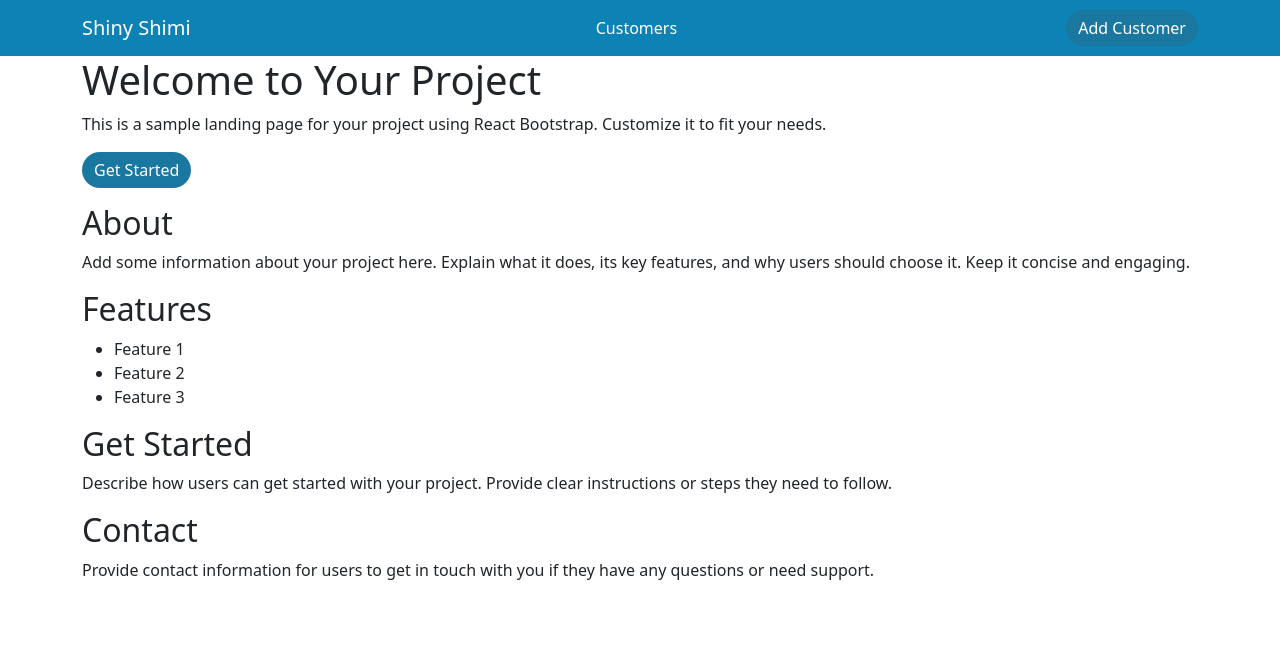
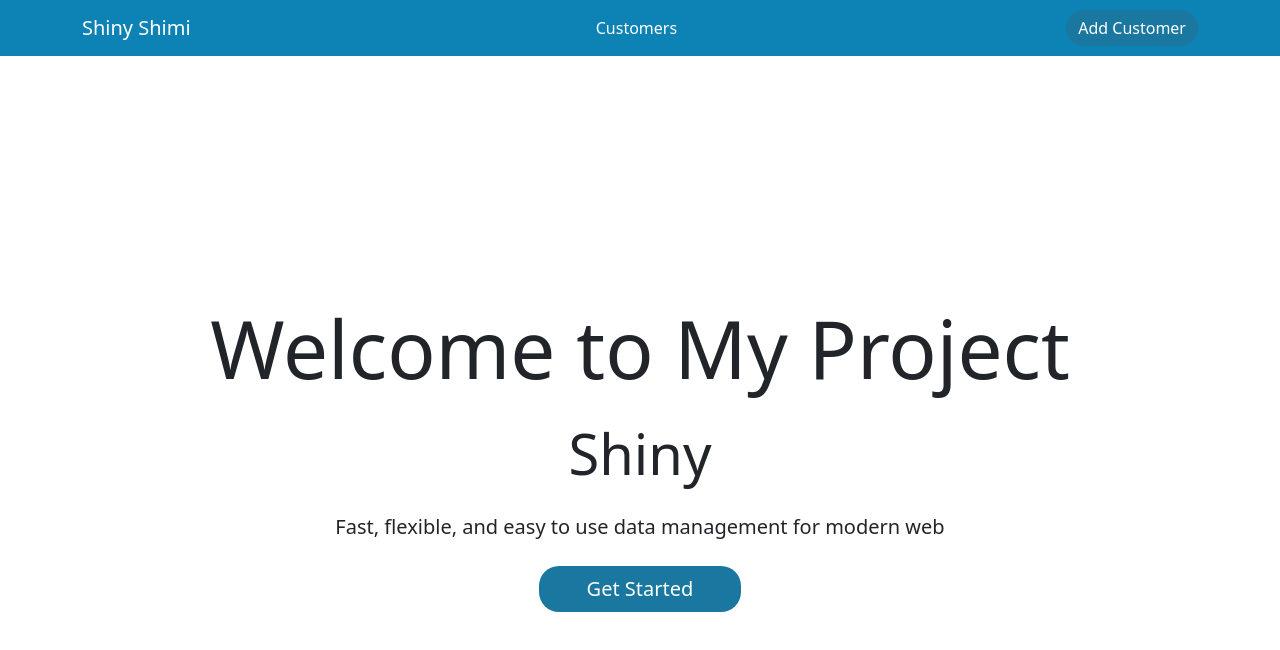
Before and after one commit to ChaimaeBinjach/React-Project, a React (Vite) app: page / in a window 1280 px wide. Shown: the top 650 px of the page. Built offline with nearby package versions, Linux system fonts and the light colour scheme.

Commit message:
done the landingPage

```diff
--- a/db.json
+++ b/db.json
@@ -262,7 +262,7 @@
     },
     {
       "id": "afeea65a-759a-403b-920b-4f36f1901af6",
-      "name": "shiny",
+      "name": "shimi",
       "email": "shimi@gmail.com",
       "address": "Boszorkány road 2.",
       "birthdate": "2023-05-19",
--- a/src/App.jsx
+++ b/src/App.jsx
@@ -1,27 +1,27 @@
-import { Route, Routes } from 'react-router-dom';
-import 'bootstrap/dist/css/bootstrap.min.css'
-import './App.css'
-import AddCustomer from './pages/AddCustomer';
-import Customer from './pages/Customer';
-import Customers from './pages/Customers';
-import EditCustomer from './pages/EditCustomer';
-import LandingPage from './pages/LandingPage';
-import NavBar from './comps/Navbar';
+import { Route, Routes } from 'react-router-dom'; // Importing Route and Routes components from 'react-router-dom' library
+import 'bootstrap/dist/css/bootstrap.min.css'; // Importing Bootstrap CSS file
+import './App.css'; // Importing custom CSS file
+import AddCustomer from './pages/AddCustomer'; // Importing AddCustomer component from './pages/AddCustomer' file
+import Customer from './pages/Customer'; // Importing Customer component from './pages/Customer' file
+import Customers from './pages/Customers'; // Importing Customers component from './pages/Customers' file
+import EditCustomer from './pages/EditCustomer'; // Importing EditCustomer component from './pages/EditCustomer' file
+import LandingPage from './pages/LandingPage'; // Importing LandingPage component from './pages/LandingPage' file
+import NavBar from './comps/Navbar'; // Importing NavBar component from './comps/Navbar' file
 
 function App() {
 
   return (
     <>
-      <NavBar />
-      <Routes>
-        <Route path='/' element={<LandingPage />} />
-        <Route path='/customers' element={<Customers />} />
-        <Route path='/addcustomer' element={<AddCustomer />} />
-        <Route path='/customer/:id' element={<Customer />} />
-        <Route path='/customer/:id/edit' element={<EditCustomer />} />
+      <NavBar /> {/* Rendering the NavBar component */}
+      <Routes> {/* Wrapping the routes in Routes component */}
+        <Route path='/' element={<LandingPage />} /> {/* Rendering the LandingPage component for the root path */}
+        <Route path='/customers' element={<Customers />} /> {/* Rendering the Customers component for '/customers' path */}
+        <Route path='/addcustomer' element={<AddCustomer />} /> {/* Rendering the AddCustomer component for '/addcustomer' path */}
+        <Route path='/customer/:id' element={<Customer />} /> {/* Rendering the Customer component for '/customer/:id' path */}
+        <Route path='/customer/:id/edit' element={<EditCustomer />} /> {/* Rendering the EditCustomer component for '/customer/:id/edit' path */}
       </Routes>
     </>
   )
 }
 
-export default App
+export default App; // Exporting the App component as default.
--- a/src/comps/CustomerForm.jsx
+++ b/src/comps/CustomerForm.jsx
@@ -3,6 +3,7 @@ import Button from 'react-bootstrap/Button';
 import Col from 'react-bootstrap/Col';
 import Form from 'react-bootstrap/Form';
 import Row from 'react-bootstrap/Row';
+
 
 const CustomerForm = ({ onSubmit, initialValue }) => {
   const [customer, setCustomer] = useState(initialValue);
--- a/src/crud.js
+++ b/src/crud.js
@@ -1,49 +1,49 @@
-import axios from 'axios';
+import axios from 'axios'; // Importing axios library
 
-const API_BASE_URL = 'http://localhost:3000';
+const API_BASE_URL = 'http://localhost:3000'; // Setting the base URL for the API
 
-export async function fetchCustomers() {
+export async function fetchCustomers() { // Defining a function to fetch all customers
   try {
-    const response = await axios.get(`${API_BASE_URL}/customers`);
-    return response.data;
-  } catch (error) {
-    console.error(error);
+    const response = await axios.get(`${API_BASE_URL}/customers`); // Sending a GET request to fetch all customers from the API
+    return response.data; // Returning the data from the response
+  } catch (error) { // Handling errors if any
+    console.error(error); // Logging the error to the console
   }
 }
 
-export async function fetchCustomer(id) {
+export async function fetchCustomer(id) { // Defining a function to fetch a single customer by id
   try {
-    const response = await axios.get(`${API_BASE_URL}/customers/${id}`);
-    return response.data;
-  } catch (error) {
-    console.error(error);
+    const response = await axios.get(`${API_BASE_URL}/customers/${id}`); // Sending a GET request to fetch the customer by id from the API
+    return response.data; // Returning the data from the response
+  } catch (error) { // Handling errors if any
+    console.error(error); // Logging the error to the console
   }
 }
 
-export async function createCustomer(newCustomer) {
+export async function createCustomer(newCustomer) { // Defining a function to create a new customer
   try {
-    const response = await axios.post(`${API_BASE_URL}/customers`, newCustomer);
-    return response.data;
-  } catch (error) {
-    console.error(error);
+    const response = await axios.post(`${API_BASE_URL}/customers`, newCustomer); // Sending a POST request to create the new customer in the API
+    return response.data; // Returning the data from the response
+  } catch (error) { // Handling errors if any
+    console.error(error); // Logging the error to the console
     throw error; // Rethrow the error to handle it in the component
   }
 }
 
-export async function updateCustomer(updatedCustomer) {
+export async function updateCustomer(updatedCustomer) { // Defining a function to update an existing customer
   try {
-    const response = await axios.put(`${API_BASE_URL}/customers/${updatedCustomer.id}`, updatedCustomer);
-    return response.data;
-  } catch (error) {
-    console.error(error);
+    const response = await axios.put(`${API_BASE_URL}/customers/${updatedCustomer.id}`, updatedCustomer); // Sending a PUT request to update the existing customer in the API
+    return response.data; // Returning the data from the response
+  } catch (error) { // Handling errors if any
+    console.error(error); // Logging the error to the console
   }
 }
 
-export async function deleteCustomer(id) {
+export async function deleteCustomer(id) { // Defining a function to delete a customer by id
   try {
-    const response = await axios.delete(`${API_BASE_URL}/customers/${id}`);
-    return response.data;
-  } catch (error) {
-    console.error(error);
+    const response = await axios.delete(`${API_BASE_URL}/customers/${id}`); // Sending a DELETE request to delete the customer by id from the API
+    return response.data; // Returning the data from the response
+  } catch (error) { // Handling errors if any
+    console.error(error); // Logging the error to the console
   }
 }
--- a/src/main.jsx
+++ b/src/main.jsx
@@ -1,15 +1,24 @@
 import {
-  QueryClient,
-  QueryClientProvider,
+  QueryClient, // Importing QueryClient component from '@tanstack/react-query' library
+  QueryClientProvider, // Importing QueryClientProvider component from '@tanstack/react-query' library
 } from '@tanstack/react-query';
-import { ReactQueryDevtools } from '@tanstack/react-query-devtools';
-import React from 'react'
-import ReactDOM from 'react-dom/client'
-import App from './App.jsx'
-import { BrowserRouter } from 'react-router-dom';
-const queryClient = new QueryClient();
 
-ReactDOM.createRoot(document.getElementById('root')).render(
+import { ReactQueryDevtools } from '@tanstack/react-query-devtools'; // Importing ReactQueryDevtools component from '@tanstack/react-query-devtools' library
+
+import React from 'react'; // Importing React library
+import ReactDOM from 'react-dom/client'; // Importing ReactDOM library
+
+import App from './App.jsx'; // Importing App component from './App.jsx' file
+import { BrowserRouter } from 'react-router-dom'; // Importing BrowserRouter component from 'react-router-dom' library
+
+const queryClient = new QueryClient(); // Creating a new instance of QueryClient
+
+ReactDOM.createRoot(document.getElementById('root')).render( // Rendering the React application
+// Enabling strict mode for React
+// Wrapping the app in BrowserRouter component
+// Wrapping the app in QueryClientProvider component, and providing the QueryClient instance to it
+// Rendering the App component
+// Rendering the ReactQueryDevtools component with initialIsOpen prop set to false
   <React.StrictMode>
     <BrowserRouter>
       <QueryClientProvider client={queryClient}>
--- a/src/pages/AddCustomer.jsx
+++ b/src/pages/AddCustomer.jsx
@@ -1,31 +1,40 @@
+// Import necessary functions and components from external libraries and files
 import { createCustomer } from "../crud";
 import { useMutation, useQueryClient } from "@tanstack/react-query";
 import { useNavigate } from 'react-router-dom';
-
 import CustomerForm from "../comps/CustomerForm";
 
+// Define a functional component called AddCustomer
 const AddCustomer = () => {
+  // Get access to the query client object and navigate function through hooks
   const queryClient = useQueryClient();
   const navigate= useNavigate();
 
+  // Use a mutation hook to handle adding a new customer
   const createCustomerMutation = useMutation({
-    mutationFn: createCustomer,
-    onSuccess: (data) => {
+    mutationFn: createCustomer, // Define the function to be called to create a new customer
+    onSuccess: (data) => { // Define what to do when the new customer is successfully created
+      // Invalidate the customers query in the cache to reflect the new data
       queryClient.invalidateQueries({ queryKey: ["customers"] });
       console.log("Success!");
-      navigate(`/customer/${data.id}`); // Navigate to the newly created customer's page
+      // Navigate to the newly created customer's page
+      navigate(`/customer/${data.id}`);
     },
   });
 
+  // Define a function to handle form submission and use the mutation hook to create the new customer
   const handleAddCustomer = (customer) => {
-    createCustomerMutation.mutate({
-      id: crypto.randomUUID(),
-      ...customer,
+    createCustomerMutation.mutate({ // Call the create customer mutation
+      id: crypto.randomUUID(), // Generate a new random ID for the new customer
+      ...customer, // Spread the submitted customer object
     });
   };
+
+  // Render a CustomerForm component and pass in a handler for form submission
   return (
     <CustomerForm onSubmit={handleAddCustomer} initialValue={{}} />
   )
 }
 
-export default AddCustomer
+// Export the AddCustomer component as the default export of this module
+export default AddCustomer;
--- a/src/pages/LandingPage.jsx
+++ b/src/pages/LandingPage.jsx
@@ -1,46 +1,21 @@
 import React from 'react';
 import Button from 'react-bootstrap/Button';
 import Container from 'react-bootstrap/Container';
+import { useNavigate } from 'react-router-dom';
 
 const LandingPage = () => {
+  const navigate= useNavigate();
+
   return (
-    <div>
-        <Container>
-          <h1>Welcome to Your Project</h1>
-          <p>
-            This is a sample landing page for your project using React Bootstrap. Customize it to fit your needs.
-          </p>
-          <p>
-            <Button variant="primary">Get Started</Button>
-          </p>
-        </Container>
+    <Container className="d-flex justify-content-center align-items-center vh-100">
+      <div className="text-center">
+        <h1 className="display-1 mb-4">Welcome to My Project</h1>
+        <h2 className="display-4 mb-4">Shiny</h2>
+        <p className="lead mb-4">Fast, flexible, and easy to use data management for modern web</p>
+        <Button onClick={() =>navigate(`/customers`)} variant="primary" className="btn-lg px-5">Get Started</Button>
 
-      <Container>
-        <h2>About</h2>
-        <p>
-          Add some information about your project here. Explain what it does, its key features, and why users should choose
-          it. Keep it concise and engaging.
-        </p>
-
-        <h2>Features</h2>
-        <ul>
-          <li>Feature 1</li>
-          <li>Feature 2</li>
-          <li>Feature 3</li>
-          {/* Add more features as needed */}
-        </ul>
-
-        <h2>Get Started</h2>
-        <p>
-          Describe how users can get started with your project. Provide clear instructions or steps they need to follow.
-        </p>
-
-        <h2>Contact</h2>
-        <p>
-          Provide contact information for users to get in touch with you if they have any questions or need support.
-        </p>
-      </Container>
-    </div>
+      </div>
+    </Container>
   );
 };
 
```
Also changed, not shown: src/comps/Navbar.jsx (+8 -1 lines), src/pages/Customer.jsx (+16 -2 lines), src/pages/Customers.jsx (+12 -0 lines), src/pages/EditCustomer.jsx (+15 -0 lines).
